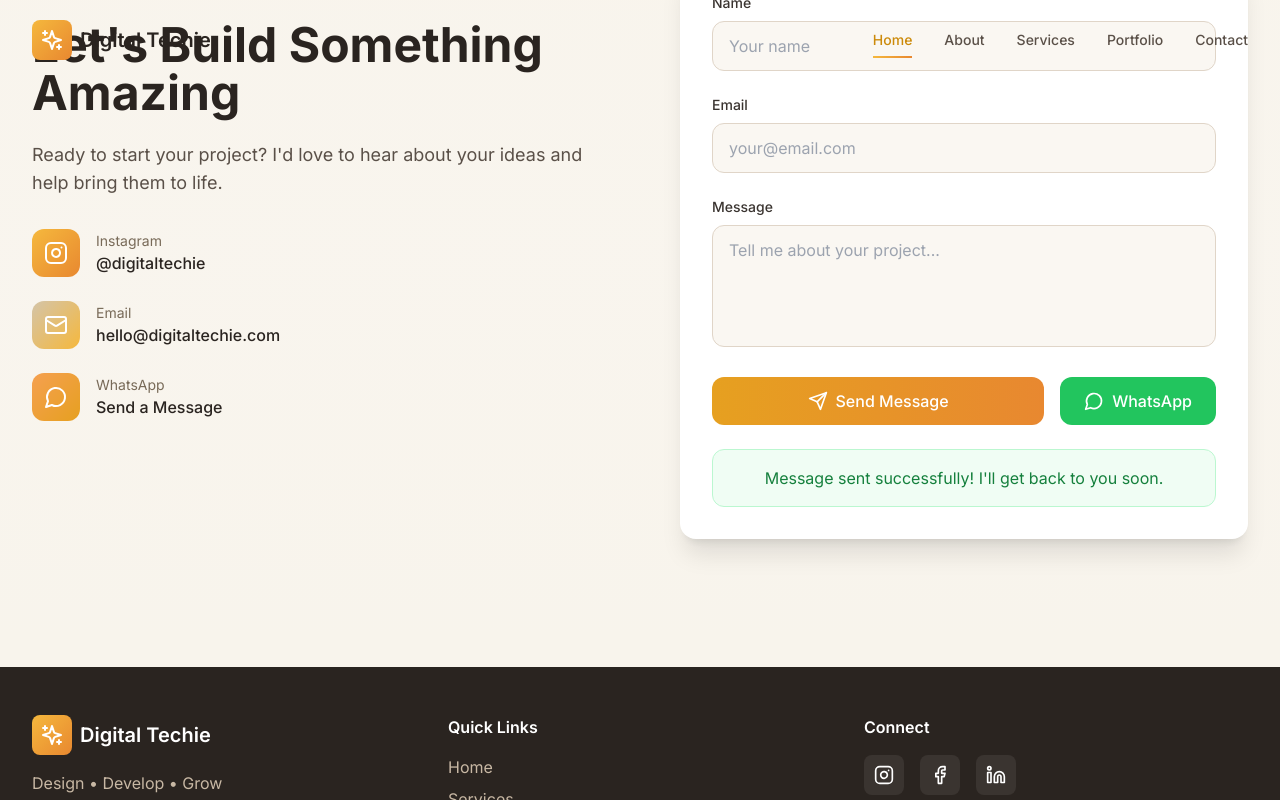
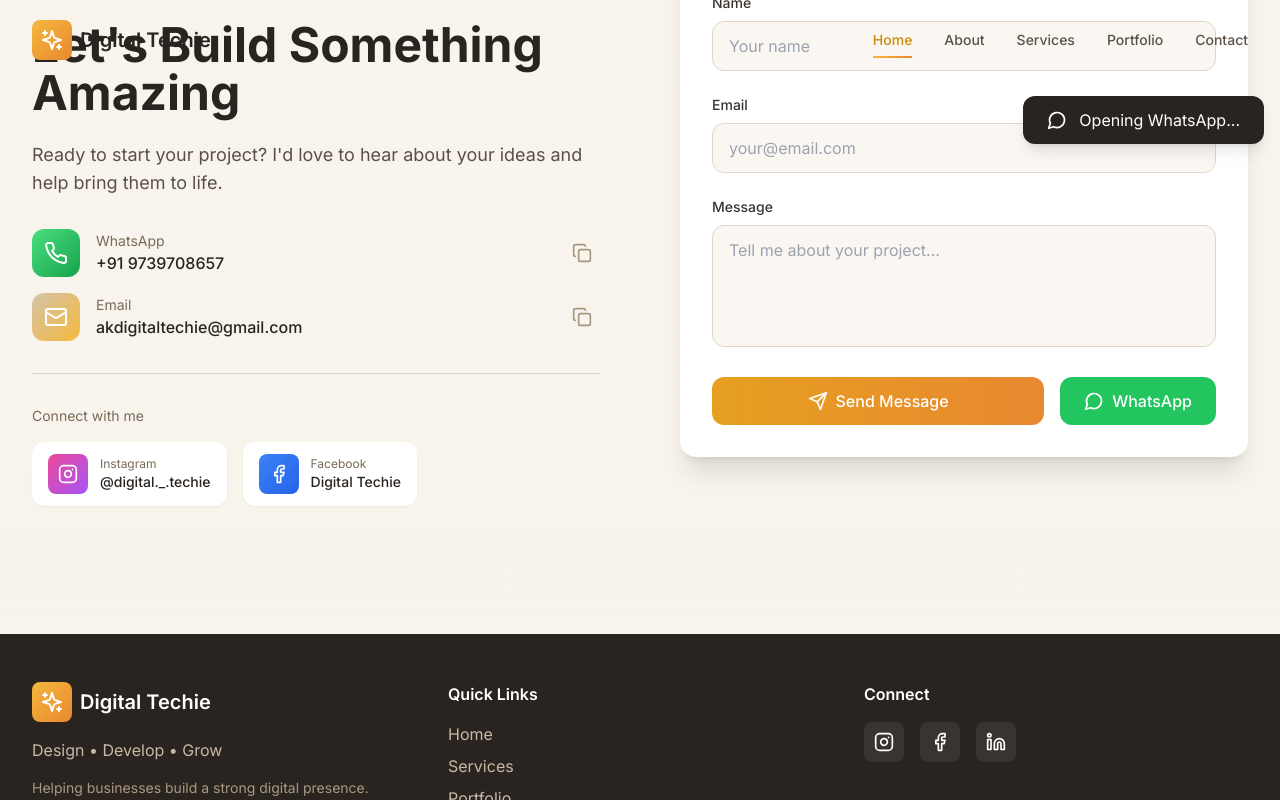
Before and after one commit to AKDigitalTechie/DigitalTechieWebsite, a React (Vite) app: page / in a window 1280 px wide. Both pictures are taken after typing "Sample", "name@example.com", "Sample" into the empty fields and a click on the button "Send Message". Shown: the part 5780-6580 px from the top of the page. Built offline with nearby package versions, Linux system fonts and the light colour scheme.

Commit message:
Updated App.tsx

```diff
--- a/src/App.tsx
+++ b/src/App.tsx
@@ -23,6 +23,9 @@ import {
   Briefcase,
   FileText,
   TrendingUp,
+  Phone,
+  Copy,
+  Check,
 } from 'lucide-react';
 
 export default function App() {
@@ -685,22 +688,54 @@ function TestimonialsSection({ visibleElements }: { visibleElements: Set<string>
 function ContactSection({ visibleElements }: { visibleElements: Set<string> }) {
   const [formData, setFormData] = useState({ name: '', email: '', message: '' });
   const [isSubmitting, setIsSubmitting] = useState(false);
-  const [isSubmitted, setIsSubmitted] = useState(false);
+  const [toastMessage, setToastMessage] = useState('');
+  const [copiedItem, setCopiedItem] = useState<string | null>(null);
+
+  const showToast = (message: string) => {
+    setToastMessage(message);
+    setTimeout(() => setToastMessage(''), 3000);
+  };
+
+  const copyToClipboard = async (text: string, item: string) => {
+    try {
+      await navigator.clipboard.writeText(text);
+      setCopiedItem(item);
+      setTimeout(() => setCopiedItem(null), 2000);
+    } catch (err) {
+      console.error('Failed to copy:', err);
+    }
+  };
 
   const handleSubmit = async (e: React.FormEvent) => {
     e.preventDefault();
     setIsSubmitting(true);
-    await new Promise((resolve) => setTimeout(resolve, 1000));
+
+    const message = `Hi Digital Techie,\n\nName: ${formData.name}\nEmail: ${formData.email}\nMessage: ${formData.message}\n\nI found your website and would like to know more about your services.`;
+
+    const whatsappUrl = `https://wa.me/919739708657?text=${encodeURIComponent(message)}`;
+
+    showToast('Opening WhatsApp...');
+
+    setTimeout(() => {
+      window.open(whatsappUrl, '_blank');
       setIsSubmitting(false);
-    setIsSubmitted(true);
       setFormData({ name: '', email: '', message: '' });
-    setTimeout(() => setIsSubmitted(false), 3000);
+    }, 500);
   };
 
   const isVisible = visibleElements.has('contact');
 
   return (
-    <section id="contact" className="py-20 lg:py-32 bg-gradient-to-b from-transparent via-beige-50/30 to-transparent">
+    <section id="contact" className="py-20 lg:py-32 bg-gradient-to-b from-transparent via-beige-50/30 to-transparent relative">
+      {toastMessage && (
+        <div className="fixed top-24 right-4 z-50 animate-fade-in">
+          <div className="bg-brown-800 text-white px-6 py-3 rounded-xl shadow-lg flex items-center gap-3">
+            <MessageCircle className="w-5 h-5" />
+            <span>{toastMessage}</span>
+          </div>
+        </div>
+      )}
+
       <div className="max-w-7xl mx-auto px-4 sm:px-6 lg:px-8">
         <div
           id="contact"
@@ -721,49 +756,89 @@ function ContactSection({ visibleElements }: { visibleElements: Set<string> }) {
               bring them to life.
             </p>
 
-            <div className="space-y-6">
-              <a
-                href="https://instagram.com/digitaltechie"
-                target="_blank"
-                rel="noopener noreferrer"
-                className="flex items-center gap-4 group"
+            <div className="space-y-4">
+              <div className="flex items-center gap-4 group">
+                <div className="w-12 h-12 bg-gradient-to-br from-green-400 to-green-600 rounded-xl flex items-center justify-center group-hover:scale-110 transition-transform">
+                  <Phone className="w-6 h-6 text-white" />
+                </div>
+                <div className="flex-1">
+                  <div className="text-sm text-brown-500">WhatsApp</div>
+                  <div className="font-medium text-brown-800">+91 9739708657</div>
+                </div>
+                <button
+                  onClick={() => copyToClipboard('+919739708657', 'phone')}
+                  className="p-2 rounded-lg hover:bg-beige-100 transition-colors"
+                  title="Copy to clipboard"
                 >
-                <div className="w-12 h-12 bg-gradient-to-br from-gold-400 to-orange-500 rounded-xl flex items-center justify-center group-hover:scale-110 transition-transform">
-                  <Instagram className="w-6 h-6 text-white" />
+                  {copiedItem === 'phone' ? (
+                    <Check className="w-5 h-5 text-green-600" />
+                  ) : (
+                    <Copy className="w-5 h-5 text-brown-400" />
+                  )}
+                </button>
               </div>
-                <div>
-                  <div className="text-sm text-brown-500">Instagram</div>
-                  <div className="font-medium text-brown-800">@digitaltechie</div>
-                </div>
-              </a>
 
               <a
-                href="mailto:hello@digitaltechie.com"
+                href="mailto:akdigitaltechie@gmail.com"
                 className="flex items-center gap-4 group"
               >
                 <div className="w-12 h-12 bg-gradient-to-br from-beige-300 to-gold-400 rounded-xl flex items-center justify-center group-hover:scale-110 transition-transform">
                   <Mail className="w-6 h-6 text-white" />
                 </div>
+                <div className="flex-1">
+                  <div className="text-sm text-brown-500">Email</div>
+                  <div className="font-medium text-brown-800">akdigitaltechie@gmail.com</div>
+                </div>
+                <div
+                  onClick={(e) => {
+                    e.preventDefault();
+                    copyToClipboard('akdigitaltechie@gmail.com', 'email');
+                  }}
+                  className="p-2 rounded-lg hover:bg-beige-100 transition-colors"
+                  title="Copy to clipboard"
+                >
+                  {copiedItem === 'email' ? (
+                    <Check className="w-5 h-5 text-green-600" />
+                  ) : (
+                    <Copy className="w-5 h-5 text-brown-400" />
+                  )}
+                </div>
+              </a>
+            </div>
+
+            <div className="mt-8 pt-8 border-t border-brown-200">
+              <div className="text-sm text-brown-500 mb-4">Connect with me</div>
+              <div className="flex gap-4">
+                <a
+                  href="https://instagram.com/digital._.techie"
+                  target="_blank"
+                  rel="noopener noreferrer"
+                  className="group flex items-center gap-3 bg-white rounded-xl px-4 py-3 shadow-sm hover:shadow-md transition-all"
+                >
+                  <div className="w-10 h-10 bg-gradient-to-br from-pink-500 to-purple-500 rounded-lg flex items-center justify-center group-hover:scale-110 transition-transform">
+                    <Instagram className="w-5 h-5 text-white" />
+                  </div>
                   <div>
-                  <div className="text-sm text-brown-500">Email</div>
-                  <div className="font-medium text-brown-800">hello@digitaltechie.com</div>
+                    <div className="text-xs text-brown-500">Instagram</div>
+                    <div className="text-sm font-medium text-brown-800">@digital._.techie</div>
                   </div>
                 </a>
 
                 <a
-                href="https://wa.me/1234567890"
+                  href="https://facebook.com/digital._.techie"
                   target="_blank"
                   rel="noopener noreferrer"
-                className="flex items-center gap-4 group"
+                  className="group flex items-center gap-3 bg-white rounded-xl px-4 py-3 shadow-sm hover:shadow-md transition-all"
                 >
-                <div className="w-12 h-12 bg-gradient-to-br from-orange-400 to-gold-500 rounded-xl flex items-center justify-center group-hover:scale-110 transition-transform">
-                  <MessageCircle className="w-6 h-6 text-white" />
+                  <div className="w-10 h-10 bg-gradient-to-br from-blue-500 to-blue-600 rounded-lg flex items-center justify-center group-hover:scale-110 transition-transform">
+                    <Facebook className="w-5 h-5 text-white" />
                   </div>
                   <div>
-                  <div className="text-sm text-brown-500">WhatsApp</div>
-                  <div className="font-medium text-brown-800">Send a Message</div>
+                    <div className="text-xs text-brown-500">Facebook</div>
+                    <div className="text-sm font-medium text-brown-800">Digital Techie</div>
                   </div>
                 </a>
+              </div>
             </div>
           </div>
 
@@ -823,7 +898,7 @@ function ContactSection({ visibleElements }: { visibleElements: Set<string> }) {
                   {isSubmitting ? (
                     <>
                       <div className="w-5 h-5 border-2 border-white/30 border-t-white rounded-full animate-spin" />
-                      Sending...
+                      Opening WhatsApp...
                     </>
                   ) : (
                     <>
@@ -834,7 +909,7 @@ function ContactSection({ visibleElements }: { visibleElements: Set<string> }) {
                 </button>
 
                 <a
-                  href="https://wa.me/1234567890"
+                  href="https://wa.me/919739708657?text=Hi%20Digital%20Techie%2C%20I%20found%20your%20website%20and%20would%20like%20to%20know%20more%20about%20your%20services."
                   target="_blank"
                   rel="noopener noreferrer"
                   className="flex items-center justify-center gap-2 px-6 py-3 bg-green-500 text-white rounded-xl font-medium hover:bg-green-600 transition-all"
@@ -843,12 +918,6 @@ function ContactSection({ visibleElements }: { visibleElements: Set<string> }) {
                   WhatsApp
                 </a>
               </div>
-
-              {isSubmitted && (
-                <div className="p-4 bg-green-50 border border-green-200 rounded-xl text-green-700 text-center animate-fade-in">
-                  Message sent successfully! I'll get back to you soon.
-                </div>
-              )}
             </form>
           </div>
         </div>
```
Lines whose indentation alone changed are shown as unchanged.
